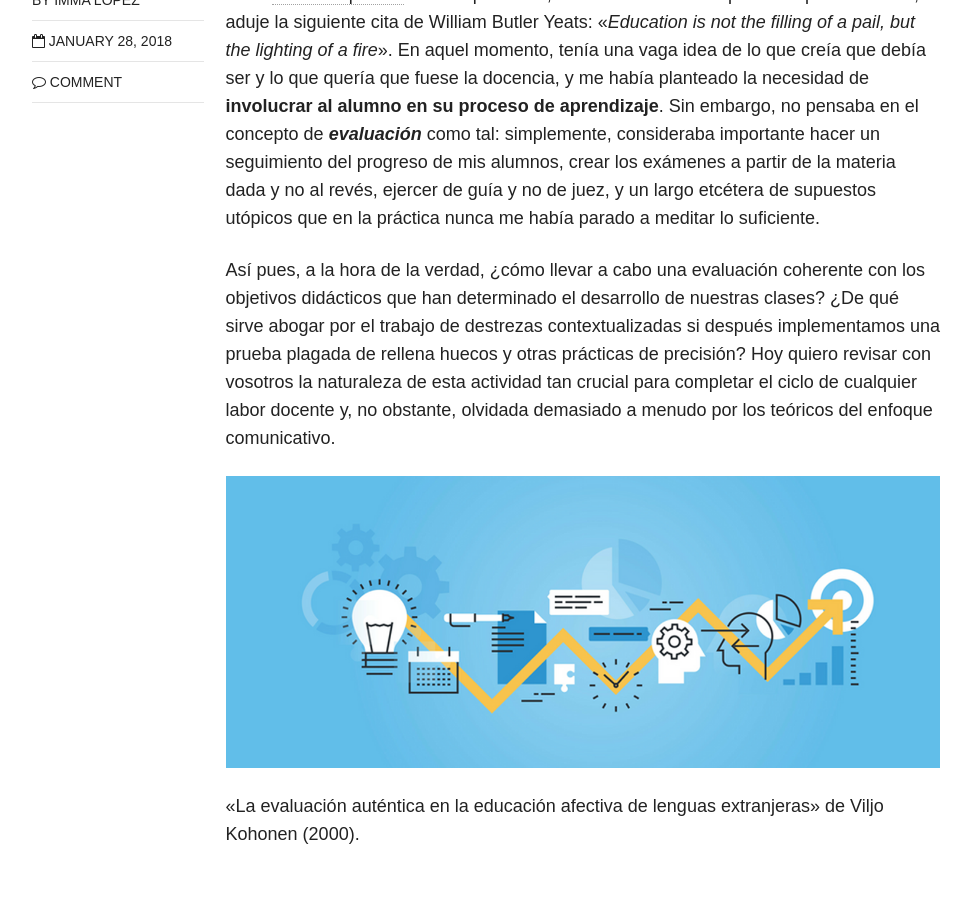
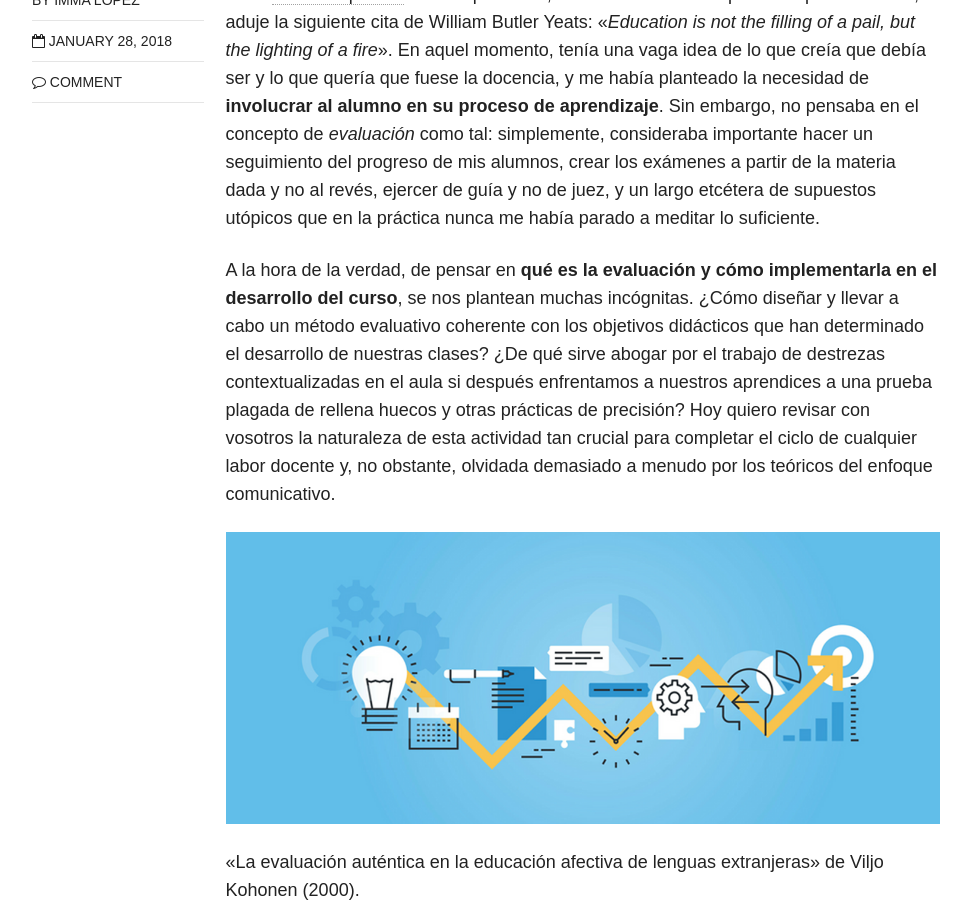
Before and after one commit to immalopez/immalopez.github.io, a Jekyll site: the page built from _posts/blog/2018-01-28-evaluacion-antes-y-despues.md, in a window 1280 px wide and 900 px high, scrolled down 592 px. Shown: the whole window, without its empty margins (154-1125 px from the left). Built offline with Jekyll 4.4.1, drawn with Linux system fonts in a browser that asks for light colours; nearby versions of some CDN libraries; comment, search, counter and statistics services are not loaded.

Commit message:
Update 2018-01-28-evaluacion-antes-y-despues.md

```diff
--- a/_posts/blog/2018-01-28-evaluacion-antes-y-despues.md
+++ b/_posts/blog/2018-01-28-evaluacion-antes-y-despues.md
@@ -11,9 +11,9 @@ image:
 # modified: 2016-06-01T14:19:19-04:00
 ---
 
-En el [Punto de partida](https://immalopez.github.io/blog/punto-de-partida/) de este portafolio, al hablar de mi concepción del profesor ideal, aduje la siguiente cita de William Butler Yeats: «_Education is not the filling of a pail, but the lighting of a fire_». En aquel momento, tenía una vaga idea de lo que creía que debía ser y lo que quería que fuese la docencia, y me había planteado la necesidad de **involucrar al alumno en su proceso de aprendizaje**. Sin embargo, no pensaba en el concepto de **_evaluación_** como tal: simplemente, consideraba importante hacer un seguimiento del progreso de mis alumnos, crear los exámenes a partir de la materia dada y no al revés, ejercer de guía y no de juez, y un largo etcétera de supuestos utópicos que en la práctica nunca me había parado a meditar lo suficiente.
+En el [Punto de partida](https://immalopez.github.io/blog/punto-de-partida/) de este portafolio, al hablar de mi concepción del profesor ideal, aduje la siguiente cita de William Butler Yeats: «_Education is not the filling of a pail, but the lighting of a fire_». En aquel momento, tenía una vaga idea de lo que creía que debía ser y lo que quería que fuese la docencia, y me había planteado la necesidad de **involucrar al alumno en su proceso de aprendizaje**. Sin embargo, no pensaba en el concepto de _evaluación_ como tal: simplemente, consideraba importante hacer un seguimiento del progreso de mis alumnos, crear los exámenes a partir de la materia dada y no al revés, ejercer de guía y no de juez, y un largo etcétera de supuestos utópicos que en la práctica nunca me había parado a meditar lo suficiente.
 
-Así pues, a la hora de la verdad, ¿cómo llevar a cabo una evaluación coherente con los objetivos didácticos que han determinado el desarrollo de nuestras clases? ¿De qué sirve abogar por el trabajo de destrezas contextualizadas si después implementamos una prueba plagada de rellena huecos y otras prácticas de precisión? Hoy quiero revisar con vosotros la naturaleza de esta actividad tan crucial para completar el ciclo de cualquier labor docente y, no obstante, olvidada demasiado a menudo por los teóricos del enfoque comunicativo.
+A la hora de la verdad, de pensar en **qué es la evaluación y cómo implementarla en el desarrollo del curso**, se nos plantean muchas incógnitas. ¿Cómo diseñar y llevar a cabo un método evaluativo coherente con los objetivos didácticos que han determinado el desarrollo de nuestras clases? ¿De qué sirve abogar por el trabajo de destrezas contextualizadas en el aula si después enfrentamos a nuestros aprendices a una prueba plagada de rellena huecos y otras prácticas de precisión? Hoy quiero revisar con vosotros la naturaleza de esta actividad tan crucial para completar el ciclo de cualquier labor docente y, no obstante, olvidada demasiado a menudo por los teóricos del enfoque comunicativo.
 
 
 
```
